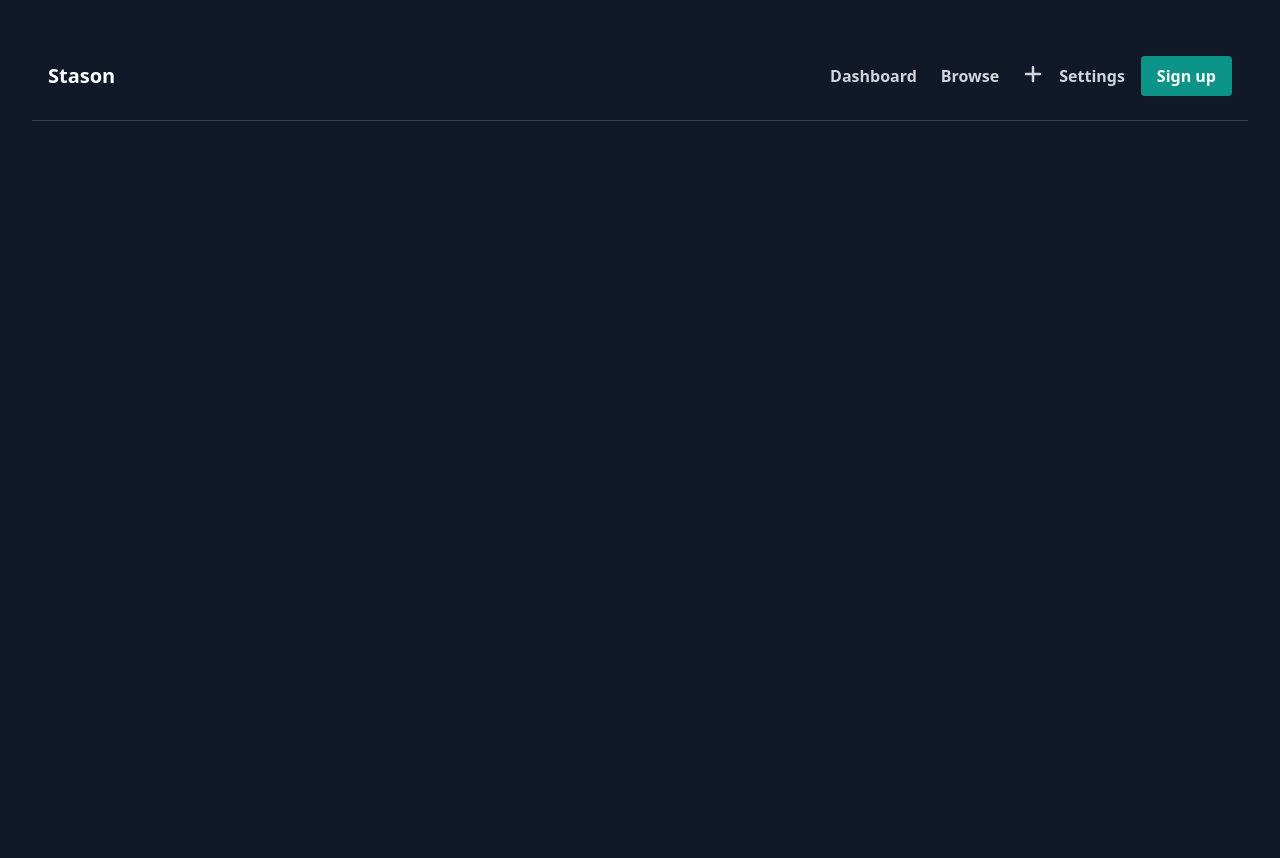
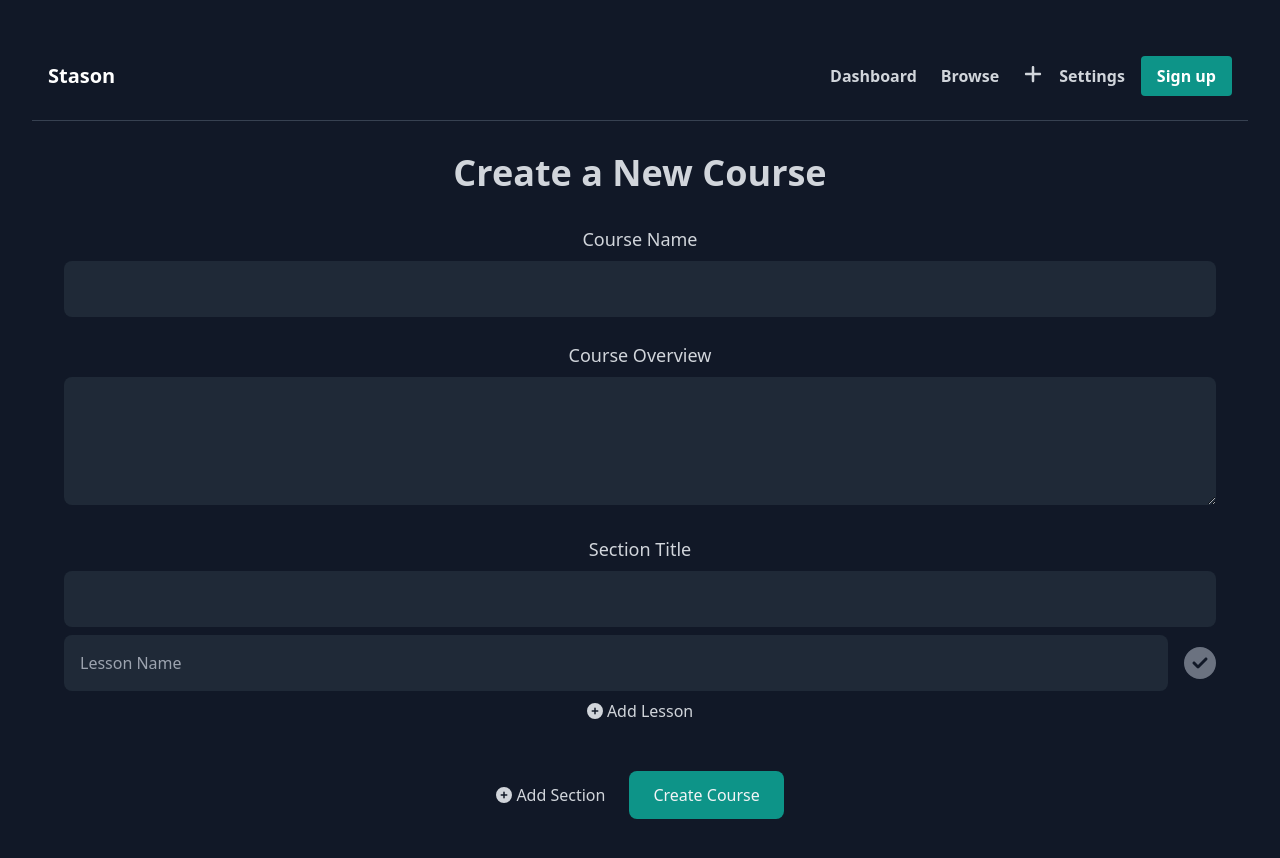
Before and after one commit to Izamu69/dyploma, a React (Vite) app: page /createcourse in a window 1280 px wide. Shown: the top 858 px of the page. Built offline with nearby package versions, Linux system fonts and the light colour scheme.

Commit message:
added course creation ui

```diff
--- a/ui/App.jsx
+++ b/ui/App.jsx
@@ -10,6 +10,7 @@ import CreateTest from './components/CreateTest';
 import LessonCreator from './components/LessonCreator';
 import ChooseCreation from './components/ChooseCreation';
 import CoursePage from './components/CoursePage';
+import CreateCoursePage from './components/CreateCoursePage';
 
 function App() {
   return (
@@ -25,6 +26,7 @@ function App() {
           <Route path="/createlesson" element={<LessonCreator />} />
           <Route path="/create" element={<ChooseCreation />} />
           <Route path="/course" element={<CoursePage />} />
+          <Route path="/createcourse" element={<CreateCoursePage />} />
         </Routes>
       </div>
     </BrowserRouter>
--- a/ui/components/ChooseCreation.jsx
+++ b/ui/components/ChooseCreation.jsx
@@ -7,7 +7,7 @@ const ChooseCreation = () => {
     const navigate = useNavigate();
 
     const handleCreateCourse = () => {
-        navigate('/createlesson');
+        navigate('/createcourse');
     };
 
     const handleCreateTest = () => {
--- /dev/null
+++ b/ui/components/CreateCoursePage.jsx
@@ -0,0 +1,77 @@
+import React, { useState } from 'react';
+import { FontAwesomeIcon } from '@fortawesome/react-fontawesome';
+import { faCheckCircle, faBookOpen, faPlusCircle } from '@fortawesome/free-solid-svg-icons';
+import { Link } from 'react-router-dom';
+
+const CreateCoursePage = () => {
+    const [courseName, setCourseName] = useState('');
+    const [courseOverview, setCourseOverview] = useState('');
+    const [sections, setSections] = useState([
+        { title: '', lessons: [{ name: '', completed: false, link: '' }] }
+    ]);
+
+    const handleSectionTitleChange = (index, event) => {
+        const newSections = [...sections];
+        newSections[index].title = event.target.value;
+        setSections(newSections);
+    };
+
+    const handleLessonNameChange = (sectionIndex, lessonIndex, event) => {
+        const newSections = [...sections];
+        newSections[sectionIndex].lessons[lessonIndex].name = event.target.value;
+        setSections(newSections);
+    };
+
+    const handleAddSection = () => {
+        setSections([...sections, { title: '', lessons: [{ name: '', completed: false, link: '' }] }]);
+    };
+
+    const handleAddLesson = (sectionIndex) => {
+        const newSections = [...sections];
+        newSections[sectionIndex].lessons.push({ name: '', completed: false, link: '' });
+        setSections(newSections);
+    };
+
+    const handleSubmit = (event) => {
+        event.preventDefault();
+        // Handle form submission, e.g., send data to backend
+        console.log({ courseName, courseOverview, sections });
+    };
+
+    return (
+        <div className="bg-gray-900 text-gray-300 min-h-screen p-8">
+            <h1 className="text-4xl font-bold mb-8">Create a New Course</h1>
+            <form onSubmit={handleSubmit}>
+                <div className="mb-6">
+                    <label htmlFor="courseName" className="block text-lg mb-2">Course Name</label>
+                    <input type="text" id="courseName" className="w-full bg-gray-800 text-gray-300 border-none rounded-lg p-4" value={courseName} onChange={(e) => setCourseName(e.target.value)} />
+                </div>
+                <div className="mb-6">
+                    <label htmlFor="courseOverview" className="block text-lg mb-2">Course Overview</label>
+                    <textarea id="courseOverview" className="w-full h-32 bg-gray-800 text-gray-300 border-none rounded-lg p-4" value={courseOverview} onChange={(e) => setCourseOverview(e.target.value)} />
+                </div>
+                {sections.map((section, sectionIndex) => (
+                    <div key={sectionIndex} className="mb-6">
+                        <label htmlFor={`sectionTitle${sectionIndex}`} className="block text-lg mb-2">Section Title</label>
+                        <input type="text" id={`sectionTitle${sectionIndex}`} className="w-full bg-gray-800 text-gray-300 border-none rounded-lg p-4 mb-2" value={section.title} onChange={(e) => handleSectionTitleChange(sectionIndex, e)} />
+                        {section.lessons.map((lesson, lessonIndex) => (
+                            <div key={lessonIndex} className="flex justify-between items-center mb-2">
+                                <input type="text" className="flex-grow bg-gray-800 text-gray-300 border-none rounded-lg p-4 mr-2" placeholder="Lesson Name" value={lesson.name} onChange={(e) => handleLessonNameChange(sectionIndex, lessonIndex, e)} />
+                                <FontAwesomeIcon icon={faCheckCircle} className={`ml-2 ${lesson.completed ? 'text-teal-600' : 'text-gray-500'}`} size="2x" />
+                            </div>
+                        ))}
+                        <button type="button" className="bg-transparent text-gray-300 border-none hover:text-teal-600" onClick={() => handleAddLesson(sectionIndex)}>
+                            <FontAwesomeIcon icon={faPlusCircle} /> Add Lesson
+                        </button>
+                    </div>
+                ))}
+                <button type="button" className="bg-transparent text-gray-300 border-none hover:text-teal-600 mr-6" onClick={handleAddSection}>
+                    <FontAwesomeIcon icon={faPlusCircle} /> Add Section
+                </button>
+                <button type="submit" className="bg-teal-600 text-gray-100 rounded-lg px-6 py-3 mt-6">Create Course</button>
+            </form>
+        </div>
+    );
+};
+
+export default CreateCoursePage;
```
